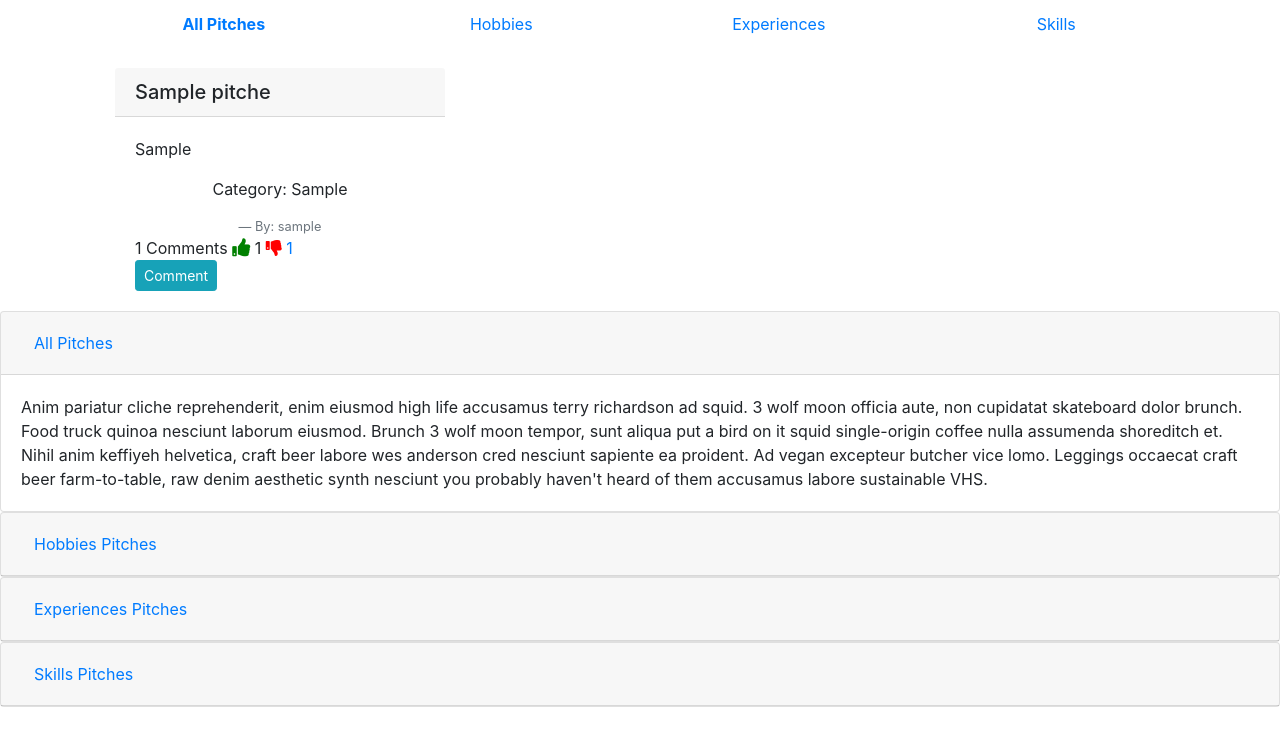
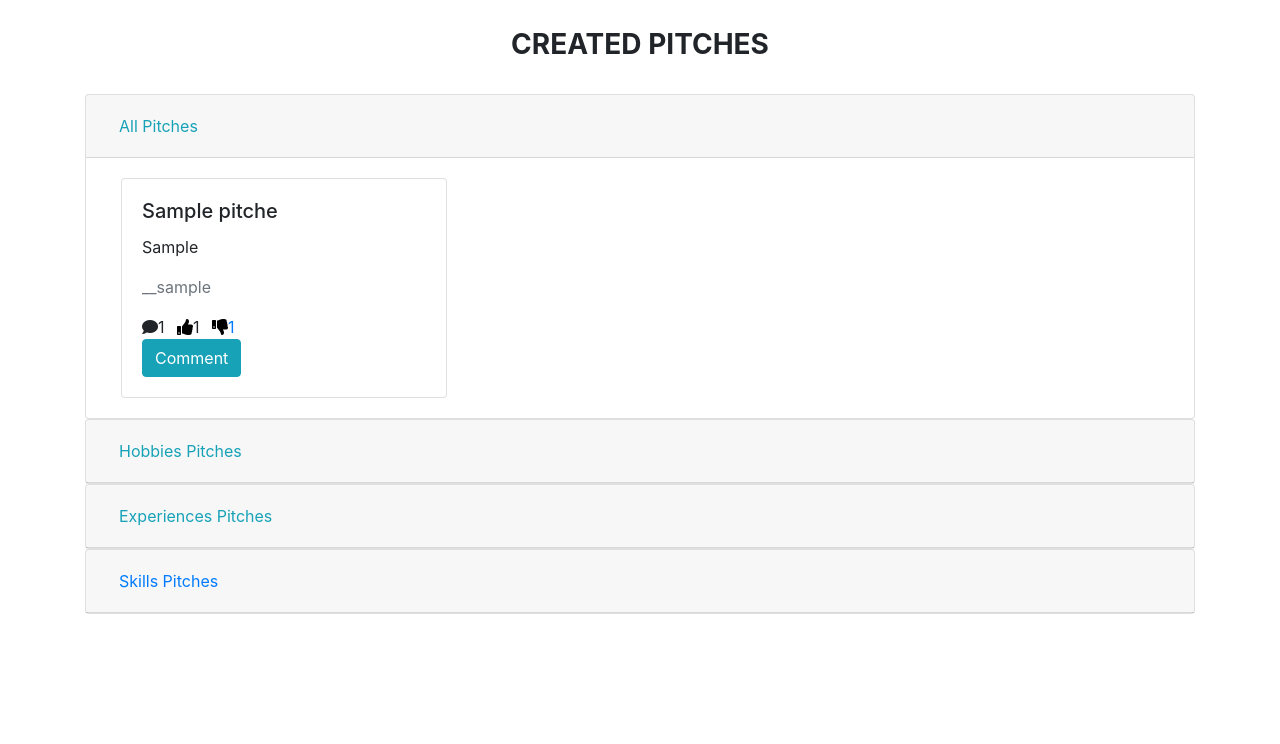
Before and after one commit to tharcissie/pitchapp, a Flask app: template app/templates/index.html in a window 1280 px wide. Shown: the part 56-800 px from the top of the page. Run offline with Flask 2, Linux system fonts and the light colour scheme; the template is opened without the code that fills it: values that come from a table or form of the project are taken from there, others are empty; tables that the repository leaves empty hold one stand-in row (values such as "Sample post"); some libraries are stand-ins or nearby versions.

Commit message:
homepage

```diff
--- a/app/templates/index.html
+++ b/app/templates/index.html
@@ -4,95 +4,60 @@
 {% block content %}
 
 <div class="container">
-    <ul class="nav nav-pills nav-justified nav-fill" role="tablist">
-        <li class="nav-item">
-            <a class="nav-link" data-toggle="tab" href="#all"><strong>All Pitches</strong> </a>
-        </li>
-        <li class="nav-item">
-            <a class="nav-link"  data-toggle="tab" href="#hobbies">Hobbies</a>
-        </li>
-        <li class="nav-item">
-            <a class="nav-link"  data-toggle="tab" href="#experiences">Experiences</a>
-        </li>
-        <li class="nav-item">
-            <a class="nav-link"  data-toggle="tab" href="#skills">Skills</a>
-        </li>
-    </ul>
-
-    <div class="tab-content">
-        <div class="container tab-pane active" id="all"><br>
-            {{ macro.display(pitch) }}
-        </div>
-        <div class="container tab-pane fade" id="hobbies"><br>
-            {{ macro.display(hobbies)}}
-        </div>
-        <div class="container tab-pane fade" id="experiences"><br>
-            {{ macro.display(experiences) }}
-        </div>
-        <div class="container tab-pane fade" id="skills"><br>
-            {{ macro.display(skills) }}
-        </div>
-    </div>
-</div>
-
-
+    <h3 class="text-center p-4 text-uppercase"><strong>Created Pitches</strong></h3>
 <div id="accordion">
     <div class="card">
       <div class="card-header" id="headingOne">
         <h5 class="mb-0">
-          <button class="btn btn-link" data-toggle="collapse" data-target="#collapseOne" aria-expanded="true" aria-controls="collapseOne">
+          <button class="btn btn-link text-info" data-toggle="collapse" data-target="#collapseOne" aria-expanded="true" aria-controls="collapseOne">
             All Pitches
           </button>
         </h5>
       </div>
-
       <div id="collapseOne" class="collapse show" aria-labelledby="headingOne" data-parent="#accordion">
         <div class="card-body">
-          Anim pariatur cliche reprehenderit, enim eiusmod high life accusamus terry richardson ad squid. 3 wolf moon officia aute, non cupidatat skateboard dolor brunch. Food truck quinoa nesciunt laborum eiusmod. Brunch 3 wolf moon tempor, sunt aliqua put a bird on it squid single-origin coffee nulla assumenda shoreditch et. Nihil anim keffiyeh helvetica, craft beer labore wes anderson cred nesciunt sapiente ea proident. Ad vegan excepteur butcher vice lomo. Leggings occaecat craft beer farm-to-table, raw denim aesthetic synth nesciunt you probably haven't heard of them accusamus labore sustainable VHS.
-        </div>
+            {{ macro.display(pitch) }} </div>
       </div>
     </div>
     <div class="card">
       <div class="card-header" id="headingTwo">
         <h5 class="mb-0">
-          <button class="btn btn-link collapsed" data-toggle="collapse" data-target="#collapseTwo" aria-expanded="false" aria-controls="collapseTwo">
+          <button class="btn btn-link collapsed text-info" data-toggle="collapse" data-target="#collapseTwo" aria-expanded="false" aria-controls="collapseTwo">
             Hobbies Pitches
           </button>
         </h5>
       </div>
       <div id="collapseTwo" class="collapse" aria-labelledby="headingTwo" data-parent="#accordion">
         <div class="card-body">
-          Anim pariatur cliche reprehenderit, enim eiusmod high life accusamus terry richardson ad squid. 3 wolf moon officia aute, non cupidatat skateboard dolor brunch. Food truck quinoa nesciunt laborum eiusmod. Brunch 3 wolf moon tempor, sunt aliqua put a bird on it squid single-origin coffee nulla assumenda shoreditch et. Nihil anim keffiyeh helvetica, craft beer labore wes anderson cred nesciunt sapiente ea proident. Ad vegan excepteur butcher vice lomo. Leggings occaecat craft beer farm-to-table, raw denim aesthetic synth nesciunt you probably haven't heard of them accusamus labore sustainable VHS.
-        </div>
+            {{ macro.display(hobbies)}} </div>
       </div>
     </div>
     <div class="card">
       <div class="card-header" id="headingThree">
         <h5 class="mb-0">
-          <button class="btn btn-link collapsed" data-toggle="collapse" data-target="#collapseThree" aria-expanded="false" aria-controls="collapseThree">
+          <button class="btn btn-link collapsed text-info" data-toggle="collapse" data-target="#collapseThree" aria-expanded="false" aria-controls="collapseThree">
             Experiences Pitches
           </button>
         </h5>
       </div>
       <div id="collapseThree" class="collapse" aria-labelledby="headingThree" data-parent="#accordion">
         <div class="card-body">
-          Anim pariatur cliche reprehenderit, enim eiusmod high life accusamus terry richardson ad squid. 3 wolf moon officia aute, non cupidatat skateboard dolor brunch. Food truck quinoa nesciunt laborum eiusmod. Brunch 3 wolf moon tempor, sunt aliqua put a bird on it squid single-origin coffee nulla assumenda shoreditch et. Nihil anim keffiyeh helvetica, craft beer labore wes anderson cred nesciunt sapiente ea proident. Ad vegan excepteur butcher vice lomo. Leggings occaecat craft beer farm-to-table, raw denim aesthetic synth nesciunt you probably haven't heard of them accusamus labore sustainable VHS.
-        </div>
+            {{ macro.display(experiences) }} </div>
       </div>
     </div>
     <div class="card">
-        <div class="card-header" id="headingThree">
+        <div class="card-header" id="headingFour">
           <h5 class="mb-0">
-            <button class="btn btn-link collapsed" data-toggle="collapse" data-target="#collapseThree" aria-expanded="false" aria-controls="collapseThree">
+            <button class="btn btn-link collapsed" data-toggle="collapse" data-target="#collapseFour" aria-expanded="false" aria-controls="collapseThree">
                 Skills Pitches
             </button>
           </h5>
         </div>
-        <div id="collapseThree" class="collapse" aria-labelledby="headingThree" data-parent="#accordion">
+        <div id="collapseFour" class="collapse" aria-labelledby="headingFour" data-parent="#accordion">
           <div class="card-body">
-            Anim pariatur cliche reprehenderit, enim eiusmod high life accusamus terry richardson ad squid. 3 wolf moon officia aute, non cupidatat skateboard dolor brunch. Food truck quinoa nesciunt laborum eiusmod. Brunch 3 wolf moon tempor, sunt aliqua put a bird on it squid single-origin coffee nulla assumenda shoreditch et. Nihil anim keffiyeh helvetica, craft beer labore wes anderson cred nesciunt sapiente ea proident. Ad vegan excepteur butcher vice lomo. Leggings occaecat craft beer farm-to-table, raw denim aesthetic synth nesciunt you probably haven't heard of them accusamus labore sustainable VHS.
-          </div>
+            {{ macro.display(skills) }} </div>
         </div>
       </div>
   </div>
+  </div>
 {% endblock%}
--- a/app/templates/macros.html
+++ b/app/templates/macros.html
@@ -4,35 +4,27 @@
 		{% if pitch %}
 		{% for category in pitch %}
 		<div class="col-md-4">
-			<div class="thumbnail">
-				<h5 class="card-header">{{category.title}}</h5>
+			<div class="card">
 				<div class="card-body">
-					<p>{{category.pitch}}</p>
-					<p class="text-center"> Category: {{category.category}}</p>
-					<footer class="blockquote-footer text-center">By: {{category.user.username}}</footer>
-					<div><span class="foot">{{category.comment.count()}} Comments</span>
-						<span class="foot"> <a href="{{url_for('main.like',id = category.id)}}"><i
-									class="fa fa-thumbs-up" style="font-size:18px;color: green"></i></a>
-							{{category.upvote.count()}}</span>
-
-
-						<span class="foot"> <a href="{{url_for('main.dislike',id = category.id)}}"> <i
-									class="fa fa-thumbs-down" style="color:red;"></i>
-								{{category.downvote.count()}}</a></span></div>
-
-					<a href="{{url_for('main.comment',pitch_id = category.id)}}" class="btn btn-info btn-sm">
-						Comment</a>
+					<h5 class="card-title">{{category.title}}</h5>
+					<p class="card-text">{{category.pitch}}</p>
+					<p class="card-text text-muted">__{{category.user.username}}</p>
+					<div>
+						<span class="mr-2"><i class="fa fa-comment"></i>{{category.comment.count()}}</span>
+						<span class="mr-2"><a href="{{url_for('main.like',id = category.id)}}"><i
+									class="fa fa-thumbs-up"
+									style="color: black;"></i></a>{{category.upvote.count()}}</span>
+						<span><a href="{{url_for('main.dislike',id = category.id)}}"> <i class="fa fa-thumbs-down"
+									style="color: black;"></i>{{category.downvote.count()}}</a></span>
+					</div>
+					<a href="{{url_for('main.comment',pitch_id = category.id)}}" class="btn btn-info">Comment</a>
 				</div>
 			</div>
 		</div>
 
 		{% endfor %}
 		{% else %}
-		<div class="card w-90 mb-3">
-			<div class="card-body">
-				<p class="card-title">No Pitch Yet!</p>
-			</div>
-		</div>
+		<p class="card-title">No Pitch Yet!</p>
 		{% endif %}
 	</div>
 </div>
```
